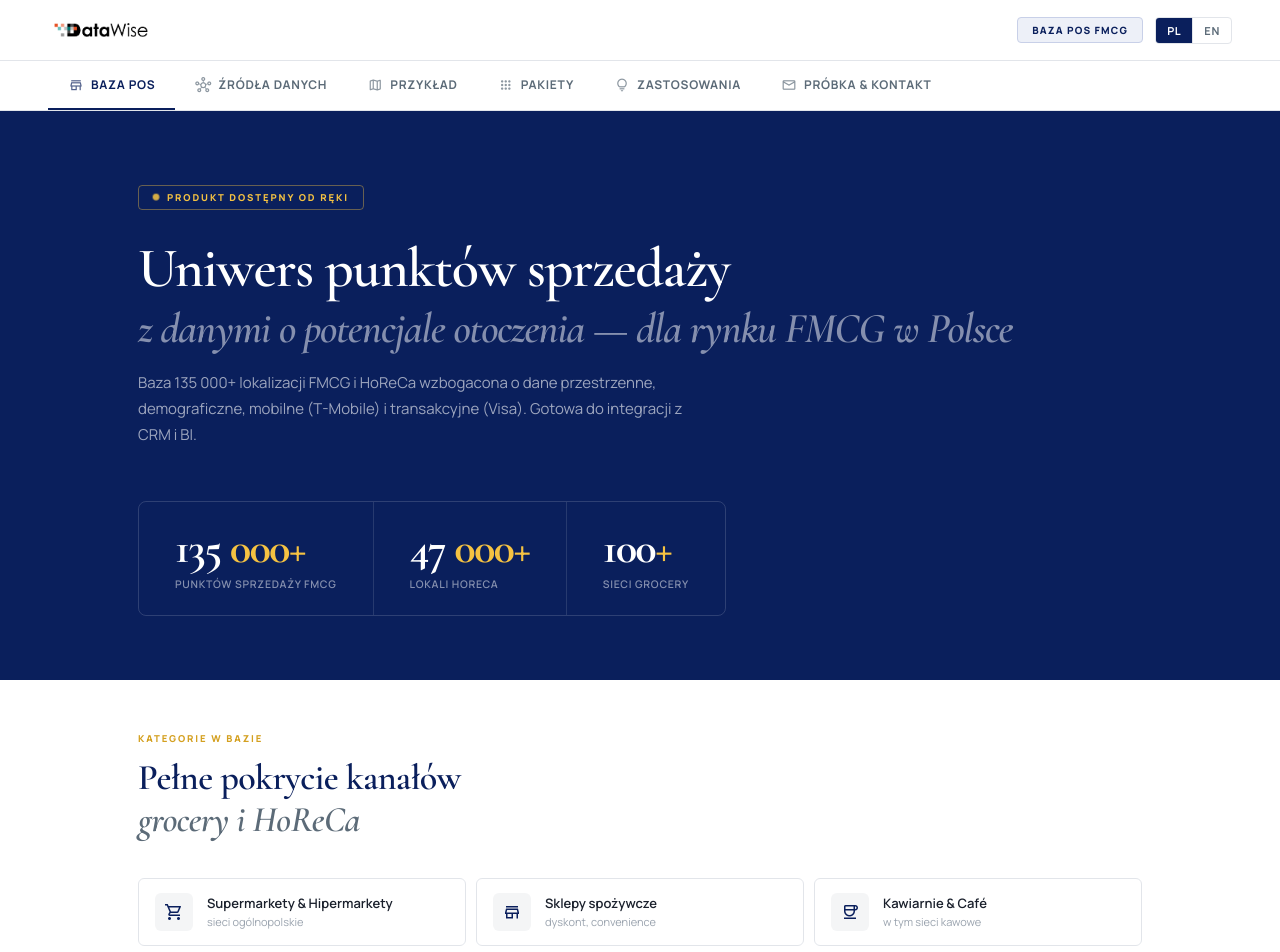
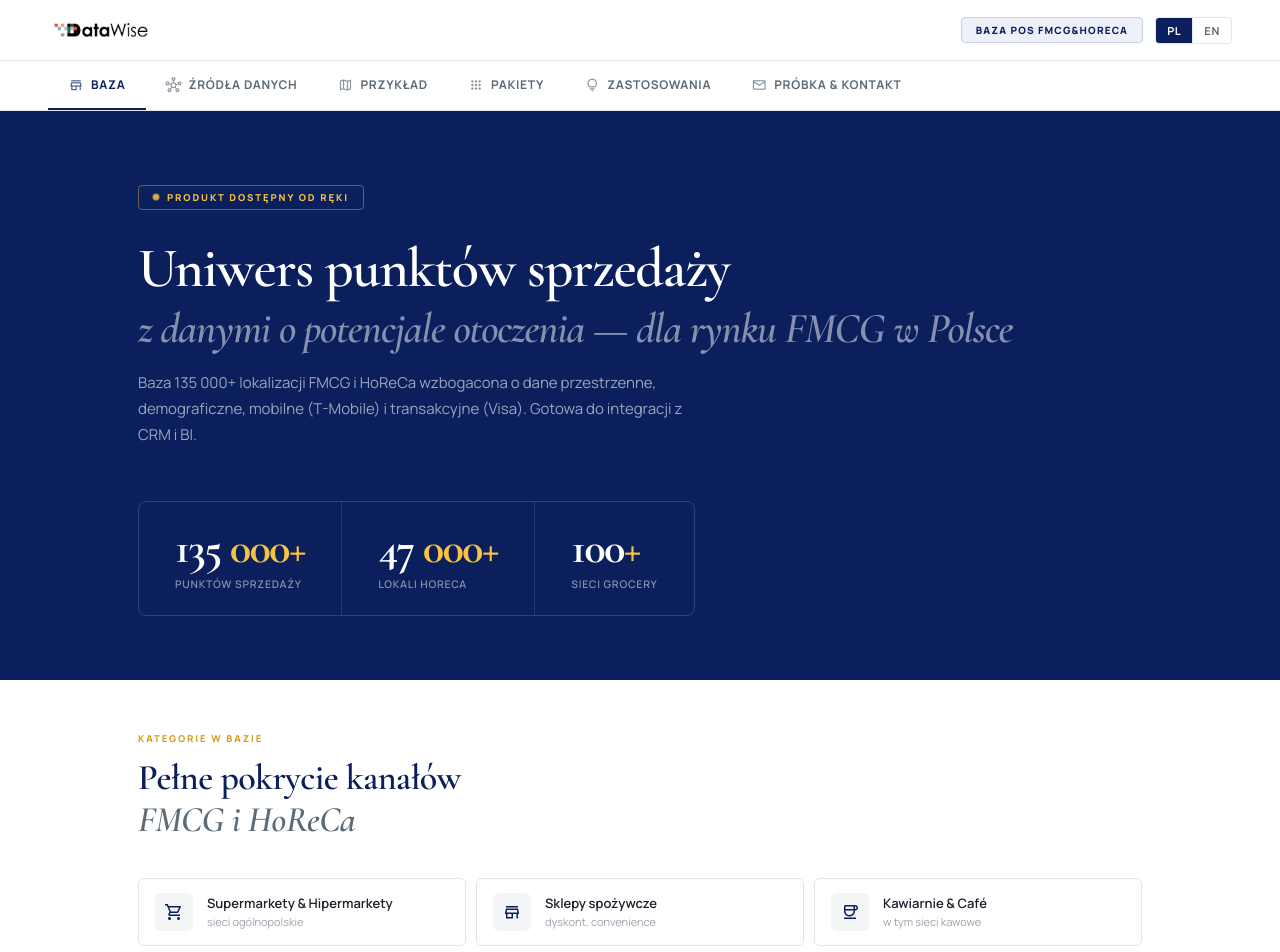
Before and after one commit to mturle/claude-datawise-pos, a React (Vite) app: page / in a window 1280 px wide. Shown: the top 952 px of the page. Built offline with nearby package versions, Linux system fonts and the light colour scheme.

Commit message:
Grocery/FMCG Wording

```diff
--- a/src/translations.js
+++ b/src/translations.js
@@ -1,9 +1,9 @@
 const T = {
   pl: {
-    badge: "Baza POS FMCG",
+    badge: "Baza POS FMCG&HoReCa",
     tabs: [
-      { id: "baza",     label: "Baza POS",        icon: "store" },
-      { id: "zrodla",   label: "Źródła danych",   icon: "hub" },
+      { id: "baza",     label: "Baza",             icon: "store" },
+      { id: "zrodla",   label: "Źródła danych",    icon: "hub" },
       { id: "przyklad", label: "Przykład",         icon: "map" },
       { id: "pakiety",  label: "Pakiety",          icon: "apps" },
       { id: "uzycia",   label: "Zastosowania",     icon: "lightbulb" },
@@ -16,14 +16,14 @@ const T = {
       sub: "Baza 135\u00a0000+ lokalizacji FMCG i HoReCa wzbogacona o dane przestrzenne, demograficzne, mobilne (T-Mobile) i transakcyjne (Visa). Gotowa do integracji z CRM i BI.",
     },
     stats: [
-      { val: "135", unit: "\u00a0000+", lbl: "Punktów sprzedaży FMCG" },
+      { val: "135", unit: "\u00a0000+", lbl: "Punktów sprzedaży" },
       { val: "47",  unit: "\u00a0000+", lbl: "Lokali HoReCa" },
       { val: "100", unit: "+",          lbl: "Sieci grocery" },
     ],
     baza: {
       eyebrow: "Kategorie w bazie",
       title: "Pełne pokrycie kanałów",
-      titleEm: "grocery i HoReCa",
+      titleEm: "FMCG i HoReCa",
       avail: "Baza dostępna od ręki — gotowe pliki i API",
     },
     cats: [
@@ -247,13 +247,13 @@ const T = {
       successSub: "Skontaktujemy się w ciągu 24h z próbką danych dopasowaną do Twojej kategorii.",
       errorMsg: "Wystąpił błąd. Spróbuj ponownie lub napisz bezpośrednio na info@datawise.pl.",
     },
-    footer: "DataWise · Baza Punktów Sprzedaży FMCG · Polska",
+    footer: "DataWise · Baza Punktów Sprzedaży FMCG&HoReCa · Polska",
   },
 
   en: {
-    badge: "FMCG POS Database",
+    badge: "FMCG&HoReCa POS Database",
     tabs: [
-      { id: "baza",     label: "POS Database",    icon: "store" },
+      { id: "baza",     label: "Database",         icon: "store" },
       { id: "zrodla",   label: "Data Sources",     icon: "hub" },
       { id: "przyklad", label: "Example",          icon: "map" },
       { id: "pakiety",  label: "Packages",         icon: "apps" },
@@ -267,14 +267,14 @@ const T = {
       sub: "A database of 135\u00a0000+ FMCG and HoReCa locations enriched with spatial, demographic, mobile (T-Mobile) and transactional (Visa) data. Ready to integrate with CRM and BI.",
     },
     stats: [
-      { val: "135", unit: "\u00a0000+", lbl: "FMCG Points of Sale" },
+      { val: "135", unit: "\u00a0000+", lbl: "Points of Sale" },
       { val: "47",  unit: "\u00a0000+", lbl: "HoReCa Venues" },
-      { val: "100", unit: "+",          lbl: "Grocery Chains" },
+      { val: "100", unit: "+",          lbl: "Chains" },
     ],
     baza: {
       eyebrow: "Categories in the database",
       title: "Full channel coverage",
-      titleEm: "grocery & HoReCa",
+      titleEm: "FCMG & HoReCa",
       avail: "Database ready to use — files and API",
     },
     cats: [
@@ -498,7 +498,7 @@ const T = {
       successSub: "We will get back to you within 24h with a data sample tailored to your category.",
       errorMsg: "Something went wrong. Please try again or email us directly at info@datawise.pl.",
     },
-    footer: "DataWise · FMCG Points of Sale Database · Poland",
+    footer: "DataWise · FMCG&HoReCa Points of Sale Database · Poland",
   },
 };
 
```
